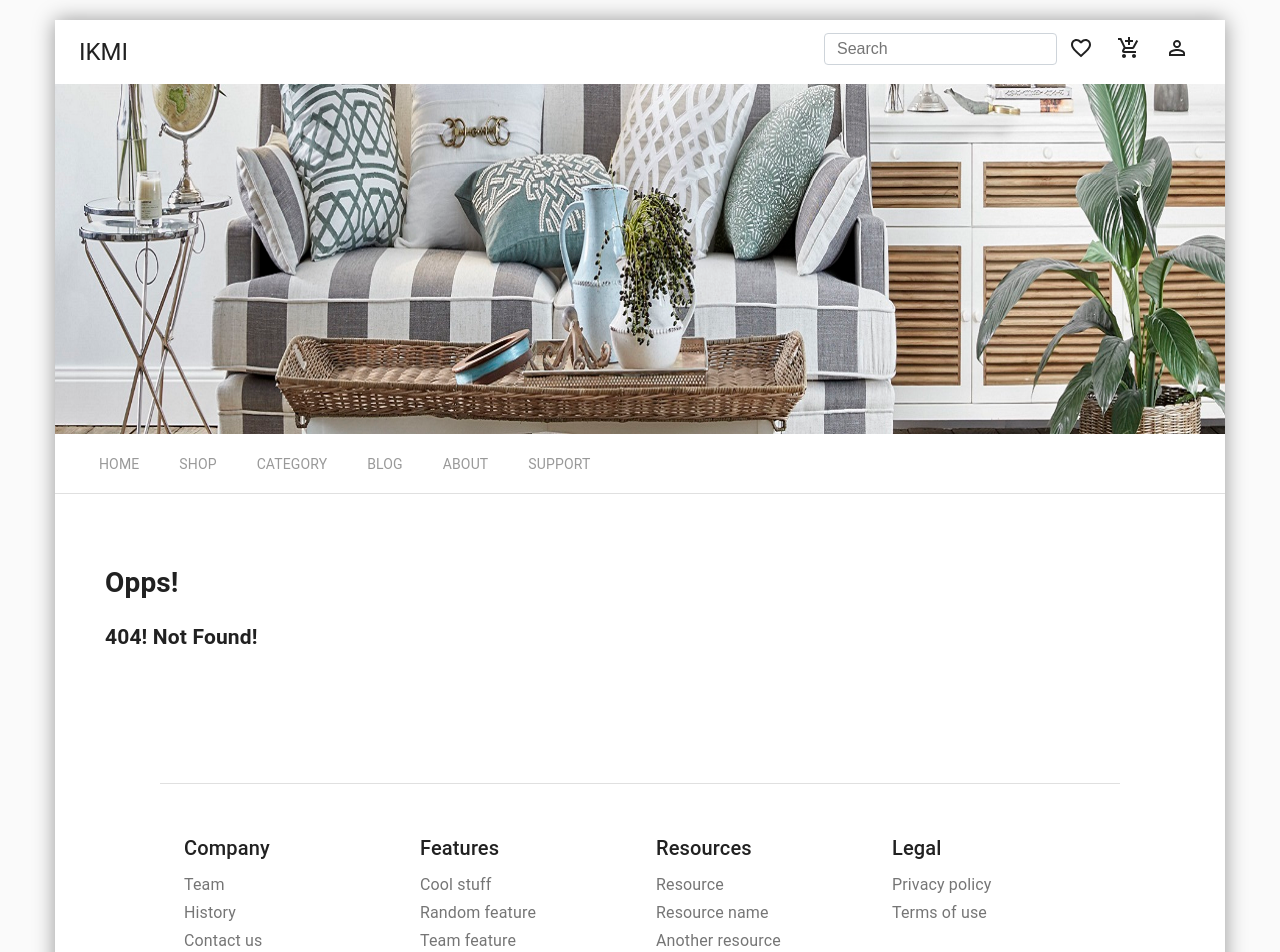
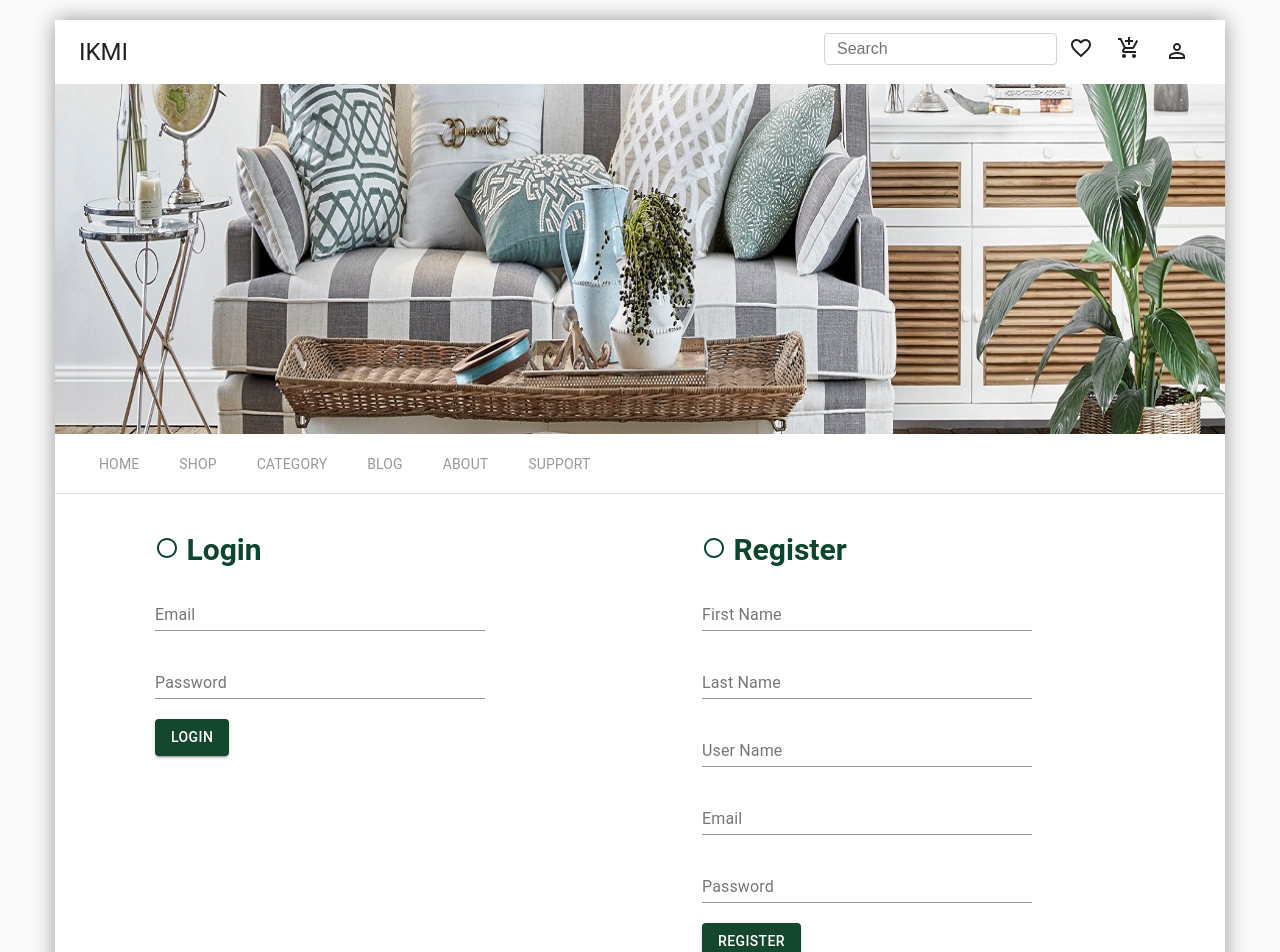
Before and after one commit to Ikhtiarmahmud/ikmi-commerce, a React (Create React App) app: page /account in a window 1280 px wide. Before the commit this address led to /404. Shown: the top 952 px of the page. Built offline with nearby package versions, Linux system fonts and the light colour scheme; no server answers.

Commit message:
Login page design - 100% done

```diff
--- /dev/null
+++ b/src/components/Account/index.js
@@ -0,0 +1,79 @@
+import React from 'react';
+import {
+    Typography,
+    Grid,
+    TextField,
+    Button
+} from '@material-ui/core';
+import useStyles from './style';
+
+import RadioButtonUncheckedIcon from '@material-ui/icons/RadioButtonUnchecked';
+
+const Account = () => {
+    const classes = useStyles();
+
+    return (
+        <>
+            <Grid container
+                className={
+                    classes.grid
+                }
+                spacing={3}>
+                <Grid item
+                    md={6}
+                    xs={12}
+                    sm={6}>
+                    <Typography className={
+                            classes.title
+                        }
+                        gutterBottom
+                        variant="h3"
+                        align="left">
+                        <RadioButtonUncheckedIcon/>  Login
+                    </Typography>
+                    <TextField id="standard-search" label="Email" type="search" />
+                    <br /><br />
+                    <TextField
+                        id="standard-password-input"
+                        label="Password"
+                        type="password"
+                        autoComplete="current-password"
+                    />
+                    <br /> <br />
+                    <Button className={classes.cartBtn} variant="contained">Login</Button>
+                </Grid>
+                <Grid item
+                    md={6}
+                    xs={12}
+                    sm={6}>
+                         <Typography className={
+                            classes.title
+                        }
+                        gutterBottom
+                        variant="h3"
+                        align="left">
+                        <RadioButtonUncheckedIcon/>  Register
+                    </Typography>
+                    <TextField id="standard-search" label="First Name" type="search" />
+                    <br /><br />
+                    <TextField id="standard-search" label="Last Name" type="search" />
+                    <br /><br />
+                    <TextField id="standard-search" label="User Name" type="search" />
+                    <br /><br />
+                    <TextField id="standard-search" label="Email" type="search" />
+                    <br /><br />
+                    <TextField
+                        id="standard-password-input"
+                        label="Password"
+                        type="password"
+                        autoComplete="current-password"
+                    />
+                    <br /> <br />
+                    <Button className={classes.cartBtn} variant="contained">Register</Button>
+                </Grid>
+            </Grid>
+        </>
+    )
+}
+
+export default Account;
--- /dev/null
+++ b/src/components/Account/style.js
@@ -0,0 +1,27 @@
+import { makeStyles } from '@material-ui/core';
+
+const useStyles = makeStyles((theme) => ({
+    grid:{
+        marginTop: "10px",
+        padding: "0 0 0 100px",
+        "& input":{
+            width: "330px",
+        }
+    },
+    title:{
+        fontSize: "30px",
+        fontWeight: "700",
+        color: "#0a472e",
+        margin: "1rem 0",
+        cursor: "pointer",
+        "&:hover": {
+            color: "#a8b324"
+        }
+    },
+    cartBtn: {
+        backgroundColor: "#14472e",
+        color: "white"
+    }
+}));
+
+export default useStyles;
--- a/src/components/Header/index.js
+++ b/src/components/Header/index.js
@@ -7,8 +7,21 @@ import useStyles from './style';
 import FavoriteBorderIcon from '@material-ui/icons/FavoriteBorder';
 import AddShoppingCartIcon from '@material-ui/icons/AddShoppingCart';
 import PermIdentityIcon from '@material-ui/icons/PermIdentity';
+import Button from '@material-ui/core/Button';
+import Menu from '@material-ui/core/Menu';
+import MenuItem from '@material-ui/core/MenuItem';
+import { Link as RouteLink } from 'react-router-dom';
+const Header = () => {
+    const [anchorEl, setAnchorEl] = React.useState(null);
 
-const Header = () => {
+    const handleClick = (event) => {
+        setAnchorEl(event.currentTarget);
+    };
+
+    const handleClose = () => {
+        setAnchorEl(null);
+    };
+
     const classes = useStyles();
 
     return (<>
@@ -45,7 +58,20 @@ const Header = () => {
                         className={
                             classes.link
                     }>
-                        <PermIdentityIcon className={classes.font30}/>
+                        <Button style={{minWidth: '0', padding: '0', marginTop: '-12px'}} aria-controls="simple-menu" aria-haspopup="true" onClick={handleClick}>
+                            <PermIdentityIcon className={classes.font30}/>
+                        </Button>
+                        <Menu style={{top: "55px", left:"-70px"}}
+                            id="simple-menu"
+                            anchorEl={anchorEl}
+                            keepMounted
+                            open={Boolean(anchorEl)}
+                            onClose={handleClose}
+                        >
+                            <MenuItem style={{width:"130px"}} onClick={handleClose}>Profile</MenuItem>
+                            <RouteLink className={classes.routerLink} to="/account"><MenuItem onClick={handleClose}>Login</MenuItem></RouteLink>
+                        </Menu>
+
                     </Link>
                 </nav>
             </Toolbar>
--- a/src/components/Header/style.js
+++ b/src/components/Header/style.js
@@ -35,6 +35,10 @@ const useStyles = makeStyles((theme) => ({
       appearance: "none",
       borderRadius: ".25rem",
       transition: "border-color .15s ease-in-out,box-shadow .15s ease-in-out"
+    },
+    routerLink: {
+      textDecoration: "none",
+      color: "black",
     }
 }));
 
--- a/src/containers/HomePage/index.js
+++ b/src/containers/HomePage/index.js
@@ -7,6 +7,7 @@ import Navbar from '../../components/Navbar';
 import Product from '../../components/Product';
 import ProductDetails from '../../components/ProductDetails'
 import PageNotFound from '../../components/PageNotFound';
+import Account from '../../components/Account';
 import useStyles from './style';
 import { useDispatch } from 'react-redux';
 import { StoreProducts } from './action';
@@ -41,6 +42,10 @@ const HomePage = () => {
               <PageNotFound />
             </Route>
 
+            <Route exact path="/account">
+              <Account />
+            </Route>
+
             <Route path={'*'} render={() => <Redirect to={'/404'} />} />
         </Switch>
         <Footer />
```
